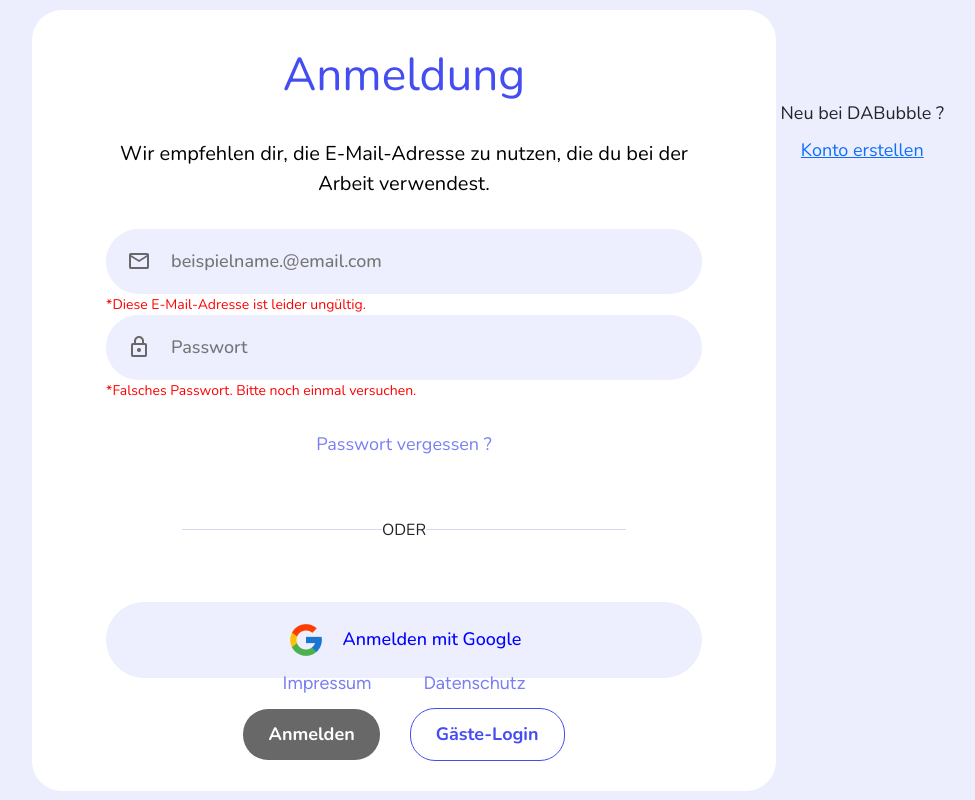
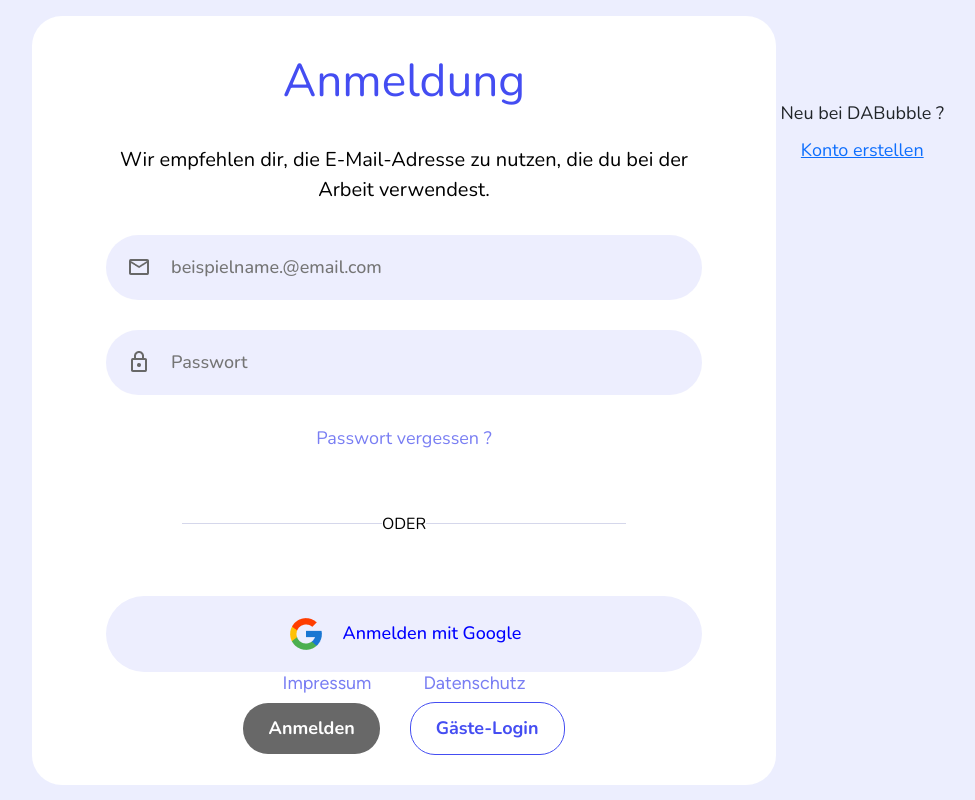
Before and after one commit to Raifiki/DABubble, an Angular app: page / in a window 1280 px wide. Shown: the whole page, without its empty margins (236-1211 px from the left). Built offline with nearby package versions, Linux system fonts and the light colour scheme.

Commit message:
updated login

```diff
--- a/src/app/authentication/login/login.component.html
+++ b/src/app/authentication/login/login.component.html
@@ -14,32 +14,16 @@
       </div>
     </div>
     <form (ngSubmit)="onSubmit()" class="input-container" #f="ngForm">
-      <input
-        type="email"
-        required
-        placeholder="beispielname.@email.com"
-        id="userEmail"
-        name="userEmail"
-        ngModel
-        #userEmail="ngModel"
-        class="input-email input-fields"
-      />
-      @if (!userEmail.valid) {
+      <input type="email" required placeholder="beispielname.@email.com" id="userEmail" name="userEmail" ngModel
+        #userEmail="ngModel" class="input-email input-fields" />
+      @if (!userEmail.valid && userEmail.touched) {
       <div class="invalid-input">
         *Diese E-Mail-Adresse ist leider ungültig.
       </div>
       }
-      <input
-        type="password"
-        required
-        placeholder="Passwort"
-        id="password"
-        name="password"
-        ngModel
-        #password="ngModel"
-        class="input-pw input-fields"
-      />
-      @if (!password.valid) {
+      <input type="password" required placeholder="Passwort" id="password" name="password" ngModel #password="ngModel"
+        class="input-pw input-fields" />
+      @if (!password.valid && password.touched) {
       <div class="invalid-input">
         *Falsches Passwort. Bitte noch einmal versuchen.
       </div>
@@ -56,7 +40,7 @@
       </div>
 
       <div class="btn-container">
-        <button [disabled]="lgnDisabled" type="login" class="login-btn">
+        <button [disabled]="!f.valid" type="submit" class="login-btn">
           Anmelden
         </button>
         <button class="guest-login">Gäste-Login</button>
--- a/src/app/authentication/login/login.component.scss
+++ b/src/app/authentication/login/login.component.scss
@@ -64,10 +64,12 @@
   justify-content: center;
   align-items: center;
   flex-direction: column;
+
 }
 
 .input-container {
   width: 80%;
+  color: black;
 }
 
 .headline-container {
@@ -118,6 +120,7 @@
   background-image: url("../../../assets/img/lock.png");
   background-repeat: no-repeat;
   background-position: 20px 50%;
+  margin-top: 30px;
 }
 
 .input-email {
@@ -128,7 +131,6 @@
 }
 
 .input-fields {
-  color: #eceefe;
   font-size: 18px;
   font-weight: 500;
   padding: 18px 32px 18px 64px;
```
